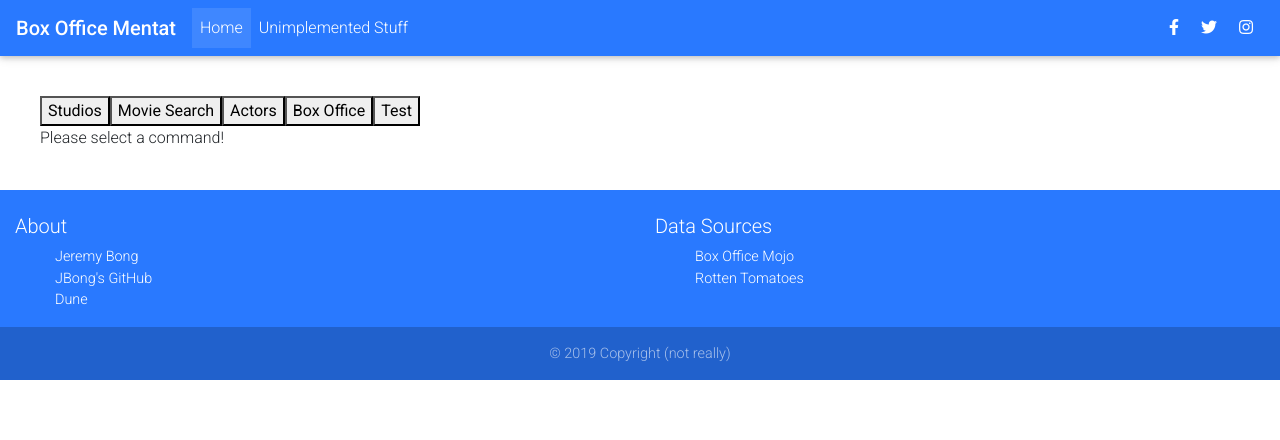
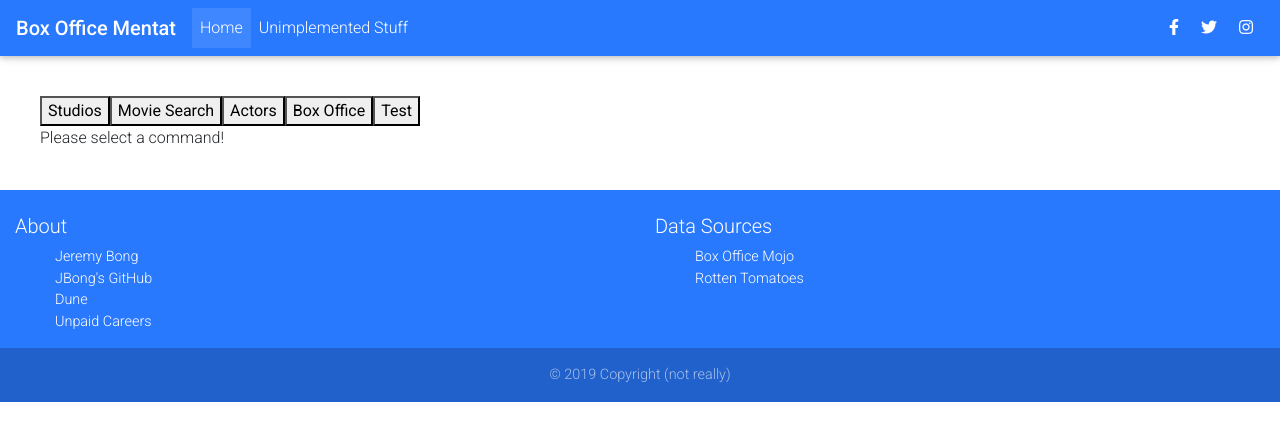
Before and after one commit to jtkbong/BoxOfficeMentatFrontend, a React (Create React App) app in the folder Frontend/mentatfrontend/: page / in a window 1280 px wide. Shown: the top 440 px of the page. Built offline with nearby package versions, Linux system fonts and the light colour scheme.

Commit message:
some icon changes and added a link to unpaid careers

```diff
--- a/Frontend/mentatfrontend/public/index.html
+++ b/Frontend/mentatfrontend/public/index.html
@@ -9,7 +9,7 @@
       homescreen on Android. See https://developers.google.com/web/fundamentals/engage-and-retain/web-app-manifest/
     -->
     <link rel="manifest" href="%PUBLIC_URL%/manifest.json">
-    <link rel="shortcut icon" href="%PUBLIC_URL%/favicon.ico">
+    <link rel="shortcut icon" href="%PUBLIC_URL%/boxofficementat.jpg">
     <!--
       Notice the use of %PUBLIC_URL% in the tags above.
       It will be replaced with the URL of the `public` folder during the build.
--- a/Frontend/mentatfrontend/src/FooterPage.js
+++ b/Frontend/mentatfrontend/src/FooterPage.js
@@ -17,6 +17,9 @@ const FooterPage = () => {
               </li>
               <li className="list-unstyled">
                 <a href="https://en.wikipedia.org/wiki/Dune_(novel)">Dune</a>
+              </li>
+              <li className="list-unstyled">
+                <a href="#!">Unpaid Careers</a>
               </li>
             </ul>
           </MDBCol>
```
Also changed, not shown: Frontend/mentatfrontend/public/boxofficementat.jpg (renamed from Frontend/mentatfrontend/public/box office mentat.jpg), Frontend/mentatfrontend/public/manifest.json, 1 other file (tests, documents, lock files or other folders).
